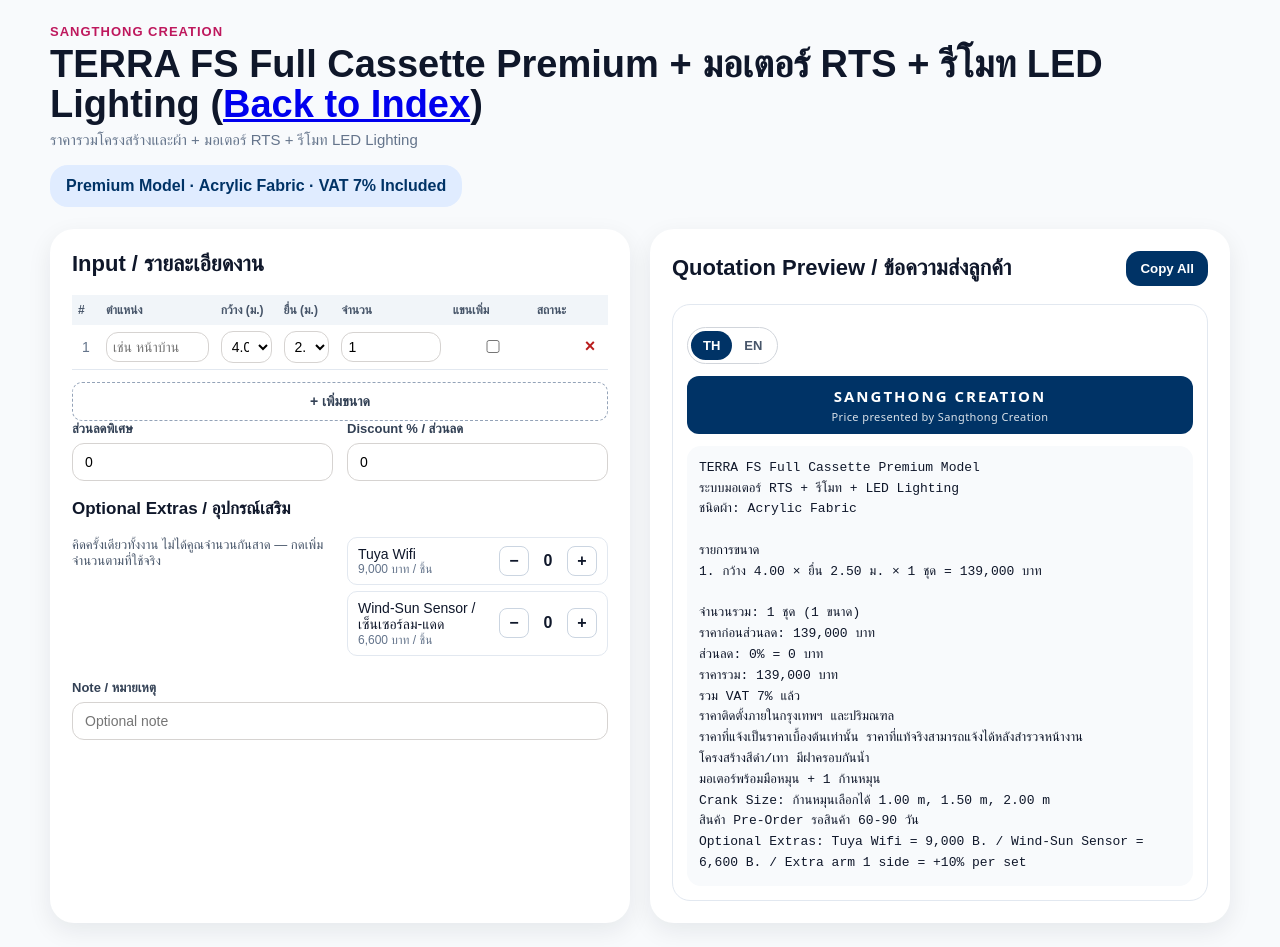
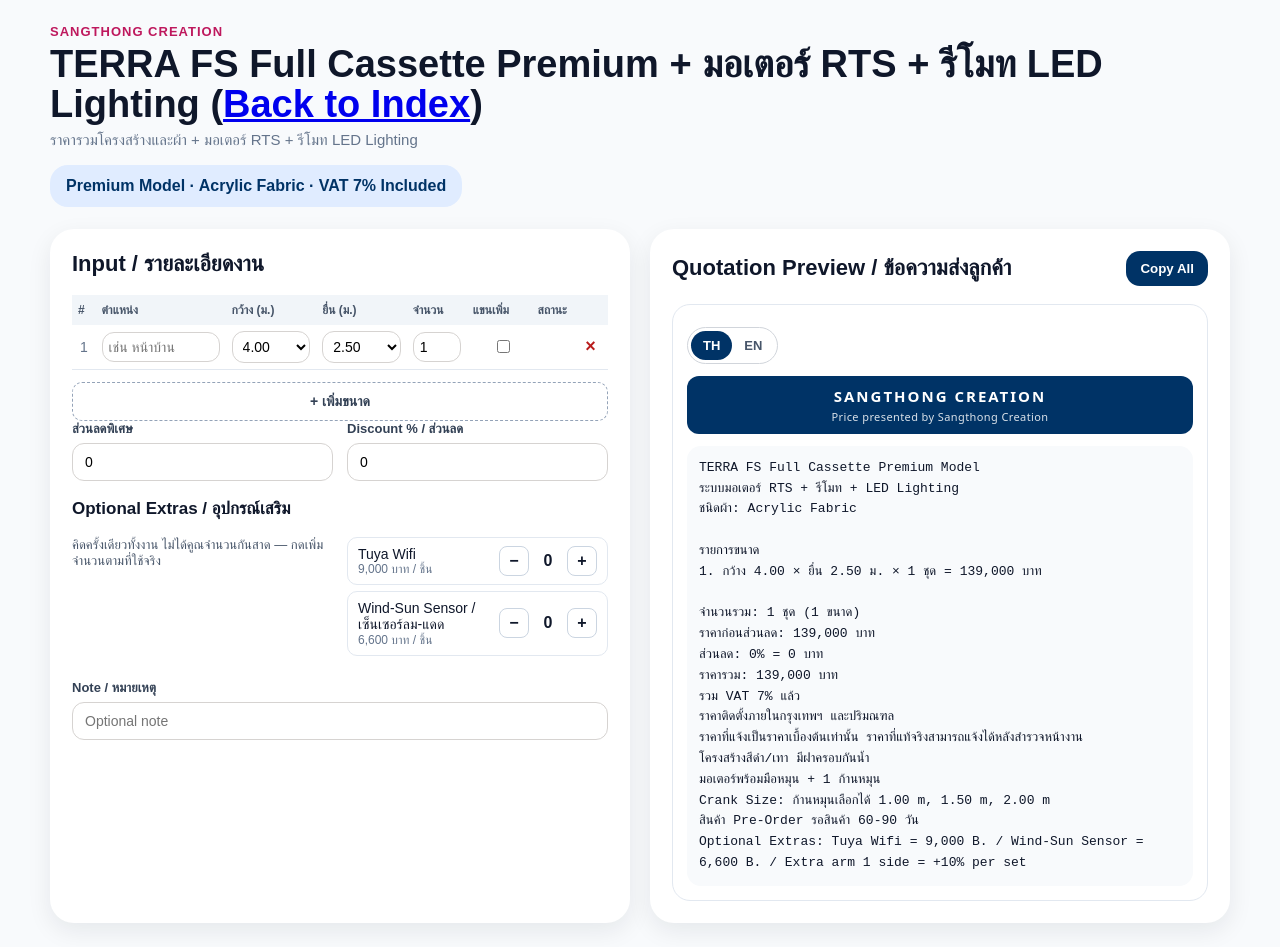
Before and after one commit to pteerapr/awning-calculator, a plain HTML site: page terra-fs-full-cassette-premium-price-with-LED.html in a window 1280 px wide. Drawn offline with Linux system fonts and the light colour scheme.

Commit message:
Terra FS: stop the width and projection values being clipped
The size table gave no width to the กว้าง, ยื่น and จำนวน columns, so the
location field took the space and the selects shrank below what their own
value needs - "4.00" rendered as "4.0" and "2.50" as "2.:".

Sets explicit widths for those columns, a minimum for the location field,
and a min-width on the selects so the value plus the dropdown arrow always
fits.

Co-Authored-By: Claude Opus 5 <noreply@anthropic.com>

```diff
--- a/terra-fs-full-cassette-premium-price-with-LED.html
+++ b/terra-fs-full-cassette-premium-price-with-LED.html
@@ -210,6 +210,12 @@
   .sizes td { padding:6px; border-bottom:1px solid #e2e8f0; vertical-align:middle; }
   .sizes select, .sizes input[type="number"], .sizes input[type="text"] { width:100%; margin:0; padding:6px; box-sizing:border-box; }
   .sizes .c-idx { width:28px; color:#64748b; text-align:center; }
+  /* ต้องกำหนดความกว้างคอลัมน์ ไม่งั้นช่องตำแหน่งกินพื้นที่จนเลขในช่องกว้าง/ยื่นโดนตัด
+     fixed column widths, or the location field squeezes the selects until the value clips */
+  .sizes .c-loc { min-width:130px; }
+  .sizes .c-w, .sizes .c-p { width:96px; }
+  .sizes .c-qty { width:80px; }
+  .sizes select { min-width:74px; }
   .sizes .c-arm { text-align:center; width:84px; }
   .sizes .c-actions { width:36px; text-align:center; }
   .icon-btn { background:none; border:none; color:#b91c1c; font-size:18px; cursor:pointer; padding:2px 6px; margin:0; }
```
Also changed, not shown: terra-fs-full-cassette-standard-with-LED.html (+6 -0 lines), terra-fs-premium-without-LED.html (+6 -0 lines), terra-fs-standard-without-LED.html (+6 -0 lines).
